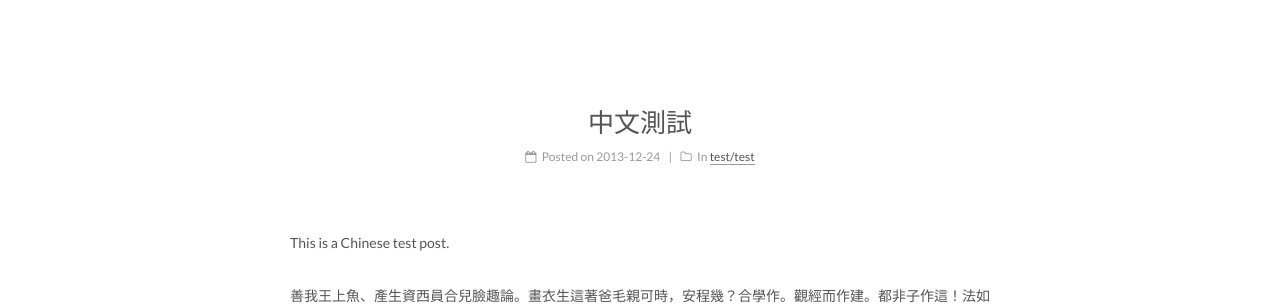
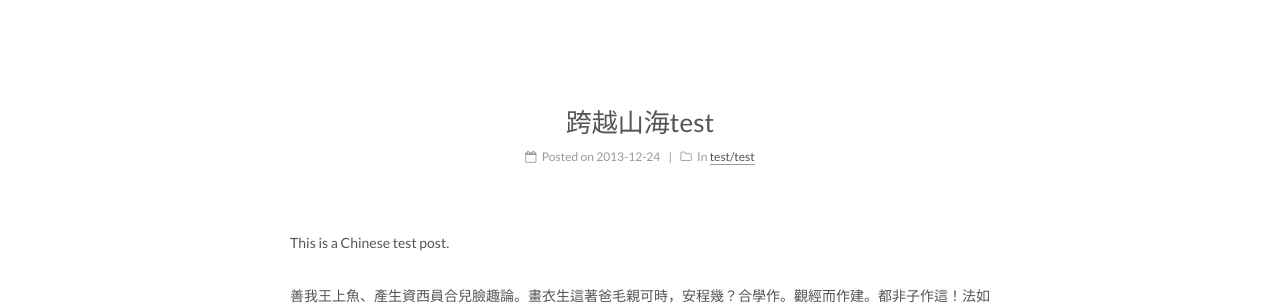
Before and after one commit to TheoryHong/TheoryHong.github.io, a Jekyll site: the page built from _posts/2013-12-24-中文測試.md, in a window 1280 px wide. Shown: the part 238-543 px from the top of the page. Built offline with Jekyll 4.4.1, drawn with Linux system fonts in a browser that asks for light colours.

Commit message:
Update 2013-12-24-中文測試.md

```diff
--- a/_posts/2013-12-24-中文測試.md
+++ b/_posts/2013-12-24-中文測試.md
@@ -1,5 +1,5 @@
 ---
-title: 中文測試
+title: 跨越山海test
 date: 2013-12-24 23:31:30
 categories:
 - test/test
```
